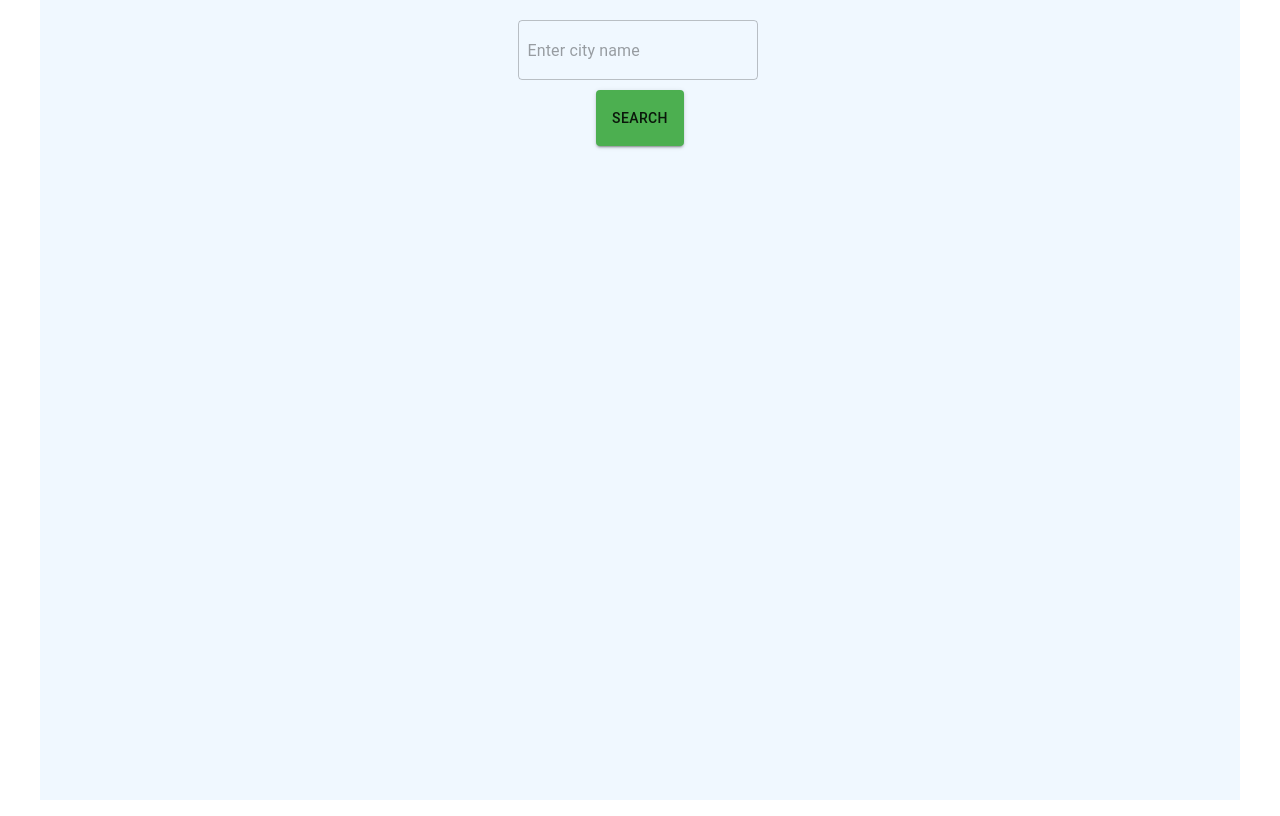
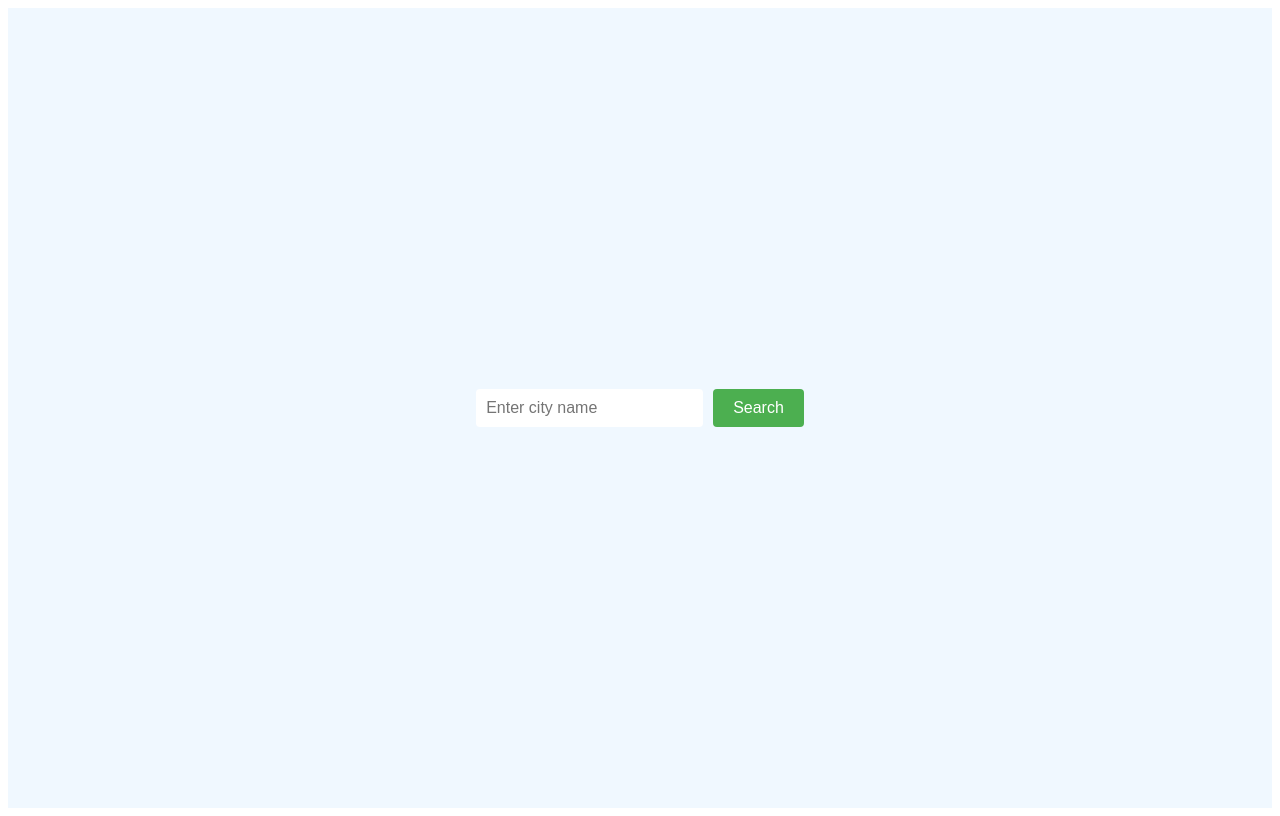
Before and after one commit to Chaitu328/mini-buildouts, a React (Create React App) app: page / in a window 1280 px wide. Built offline with nearby package versions, Linux system fonts and the light colour scheme.

Commit message:
XWeather is done

```diff
--- a/src/App.js
+++ b/src/App.js
@@ -1,16 +1,121 @@
-import Weather from "./component/xWeather"
-import Login from "./component/loginPage.jsx"
-import CitySelector from "./component/CitySelector/CitySelector.jsx"
-import './App.css';
+// import Weather from "./component/xWeather"
+// import Login from "./component/loginPage.jsx"
+// import CitySelector from "./component/CitySelector/CitySelector.jsx"
+// import './App.css';
+
+// function App() {
+//   return (
+//     <>
+//       {/* <Login/> */}
+//       <Weather/>
+//       {/* <CitySelector/> */}
+//     </>
+//   )
+// }
+
+// export default App;
+
+
+import React, { useState, useEffect } from "react";
+import axios from "axios";
+import "./styles.css";
+
+const SearchBar = ({ onSearch }) => {
+  const [city, setCity] = useState("");
+
+  const handleSearch = () => {
+    onSearch(city);
+  };
+
+  return (
+    <div className="search-bar">
+      <input
+        type="text"
+        value={city}
+        onChange={(e) => setCity(e.target.value)}
+        placeholder="Enter city name"
+      />
+      <button onClick={handleSearch}>Search</button>
+    </div>
+  );
+};
+
+const WeatherCard = ({ title, data }) => {
+  return (
+    <div className="weather-card">
+      <h3>{title}</h3>
+      <p>{data}</p>
+    </div>
+  );
+};
+
+const WeatherDisplay = ({ city }) => {
+  const [weatherData, setWeatherData] = useState(null);
+  const [loading, setLoading] = useState(false);
+
+  useEffect(() => {
+    if (city) {
+      setLoading(true);
+      axios
+        .get(`https://api.weatherapi.com/v1/current.json`, {
+          params: {
+            key: "cf6cae627141447e9e6113102230410",
+            q: city
+          }
+        })
+        .then((response) => {
+          setWeatherData(response.data);
+        })
+        .catch((error) => {
+          console.error("Error fetching data: ", error);
+          alert("Failed to fetch weather data");
+        })
+        .finally(() => {
+          setLoading(false);
+        });
+    }
+  }, [city]);
+
+  return (
+    <div className="weather-display">
+      {loading && <p>Loading data...</p>}
+      {!loading && weatherData && (
+        <div className="weather-cards">
+          <WeatherCard
+            title="Temperature"
+            data={`${weatherData.current.temp_c}°C`}
+          />
+          <WeatherCard
+            title="Humidity"
+            data={`${weatherData.current.humidity}%`}
+          />
+          <WeatherCard
+            title="Condition"
+            data={weatherData.current.condition.text}
+          />
+          <WeatherCard
+            title="Wind Speed"
+            data={`${weatherData.current.wind_kph} kph`}
+          />
+        </div>
+      )}
+    </div>
+  );
+};
 
 function App() {
+  const [city, setCity] = useState("");
+
+  const handleSearch = (searchCity) => {
+    setCity(searchCity);
+  };
+
   return (
-    <>
-      {/* <Login/> */}
-      <Weather/>
-      {/* <CitySelector/> */}
-    </>
-  )
+    <div className="App">
+      <SearchBar onSearch={handleSearch} />
+      <WeatherDisplay city={city} />
+    </div>
+  );
 }
 
 export default App;
--- a/src/index.js
+++ b/src/index.js
@@ -1,17 +1,32 @@
-import React from 'react';
-import ReactDOM from 'react-dom/client';
-import './index.css';
-import App from './App';
-import reportWebVitals from './reportWebVitals';
+// import React from 'react';
+// import ReactDOM from 'react-dom/client';
+// import './index.css';
+// import App from './App';
+// import reportWebVitals from './reportWebVitals';
 
-const root = ReactDOM.createRoot(document.getElementById('root'));
+// const root = ReactDOM.createRoot(document.getElementById('root'));
+// root.render(
+//   <React.StrictMode>
+//     <App />
+//   </React.StrictMode>
+// );
+
+// // If you want to start measuring performance in your app, pass a function
+// // to log results (for example: reportWebVitals(console.log))
+// // or send to an analytics endpoint. Learn more: https://bit.ly/CRA-vitals
+// reportWebVitals();
+
+
+import { StrictMode } from "react";
+import { createRoot } from "react-dom/client";
+
+import App from "./App";
+
+const rootElement = document.getElementById("root");
+const root = createRoot(rootElement);
+
 root.render(
-  <React.StrictMode>
+  <StrictMode>
     <App />
-  </React.StrictMode>
+  </StrictMode>
 );
-
-// If you want to start measuring performance in your app, pass a function
-// to log results (for example: reportWebVitals(console.log))
-// or send to an analytics endpoint. Learn more: https://bit.ly/CRA-vitals
-reportWebVitals();
--- /dev/null
+++ b/src/styles.css
@@ -0,0 +1,64 @@
+.App {
+    font-family: Arial, sans-serif;
+    background-color: #f0f8ff;
+    min-height: 100vh;
+    display: flex;
+    flex-direction: column;
+    align-items: center;
+    justify-content: center;
+    color: #333;
+  }
+
+  .search-bar {
+    margin: 20px;
+  }
+
+  .search-bar input {
+    padding: 10px;
+    font-size: 16px;
+    border: none;
+    border-radius: 4px;
+    margin-right: 10px;
+  }
+
+  .search-bar button {
+    padding: 10px 20px;
+    font-size: 16px;
+    border: none;
+    border-radius: 4px;
+    background-color: #4caf50;
+    color: white;
+    cursor: pointer;
+  }
+
+  .weather-display {
+    display: flex;
+    flex-direction: column;
+    align-items: center;
+  }
+
+  .weather-cards {
+    display: flex;
+    flex-wrap: wrap;
+    justify-content: center;
+    gap: 20px;
+  }
+
+  .weather-card {
+    background-color: white;
+    border-radius: 8px;
+    padding: 20px;
+    width: 200px;
+    text-align: center;
+    box-shadow: 0px 4px 6px rgba(0, 0, 0, 0.1);
+  }
+
+  .weather-card h3 {
+    font-size: 20px;
+    margin-bottom: 10px;
+  }
+
+  .weather-card p {
+    font-size: 18px;
+    margin: 0;
+  }
```
